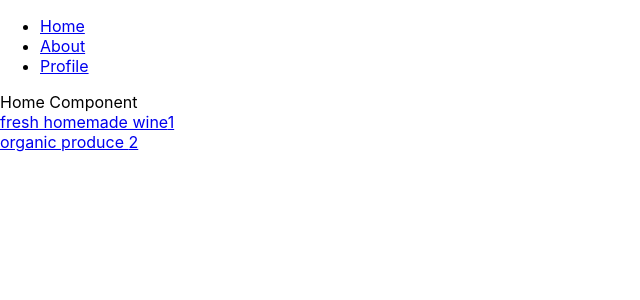
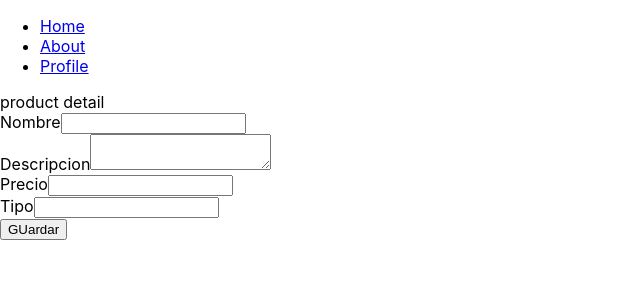
Before and after one commit to Autistoic/market, a React (Create React App) app: page /product in a window 1280 px wide. Shown: the top 300 px of the page, without its empty margins (0-640 px from the left). Built offline with nearby package versions, Linux system fonts and the light colour scheme; no server answers; data requests are answered from the project's data file.

Commit message:
Add new product form

```diff
--- a/db.json
+++ b/db.json
@@ -15,6 +15,22 @@
       "type": "consumables",
       "description": "Raw organic brown eggs in a basket",
       "userID": 2
+    },
+    {
+      "id": 88,
+      "title": "cows ",
+      "price": "799",
+      "type": "animals",
+      "description": "top notch cows",
+      "userID": 2
+    },
+    {
+      "userID": 1,
+      "title": "papitas",
+      "description": "las mejroes papitas",
+      "price": "3.42",
+      "type": "comida",
+      "id": 89
     }
   ],
   "comments": [
@@ -26,6 +42,6 @@
   ],
   "user": {
     "name": "thebestuser",
-    "id" : 3
+    "id": 3
   }
 }
--- a/src/App.js
+++ b/src/App.js
@@ -41,6 +41,9 @@ export default function App() {
           <Route path="/product/:id">
             <ProductDetail />
           </Route>
+          <Route path="/product">
+            <ProductDetail />
+          </Route>
           <Route path="/">
             <Home />
           </Route>
--- a/src/components/Products/ProductDetail.js
+++ b/src/components/Products/ProductDetail.js
@@ -11,13 +11,51 @@ const ProductDetail = () => {
 
   const product = data;
 
+  const [formData, setForm] = useState({userID: 1});
+
+  const myChangeHandler = (event) => {
+    let nam = event.target.name;
+    let val = event.target.value;
+    setForm({
+        ...formData,
+        [nam]: val
+    })
+  }
+
+  const saveProduct = e => {
+    e.preventDefault()
+    const requestOptions = {
+      method: 'POST',
+      headers: { 'Content-Type': 'application/json' },
+      body: JSON.stringify(formData)
+    };
+    fetch('http://localhost:3004/products/', requestOptions)
+      .then(response => response.json())
+      .then(data => console.log(data.id));
+
+  }
+
   return (
-    <div>
+    <form>
       product detail
-      <p> {product.title}</p>
-      <p> {product.description}</p>
-      <p> {product.price}</p>
-    </div>
+      <div>
+        <label for="title">Nombre</label>
+        <input name="title" type="text" value={product.title} onChange={myChangeHandler} />
+      </div>
+      <div>
+        <label for="description">Descripcion</label>
+        <textarea name="description" type="text" value={product.description} onChange={myChangeHandler}/>
+      </div>
+      <div>
+        <label for="price">Precio</label>
+        <input name="price" type="text" value={product.price}  onChange={myChangeHandler}/>
+      </div>
+      <div>
+        <label for="type">Tipo</label>
+        <input name="type" type="text" value={product.type}  onChange={myChangeHandler}/>
+      </div>
+      <button onClick={saveProduct}>GUardar</button>
+    </form>
   );
 };
 
--- a/src/components/Products/ProductsList.js
+++ b/src/components/Products/ProductsList.js
@@ -21,13 +21,18 @@ const ProductsList = () => {
 
           {products.map((product) => (
             <div key={product.id}>
-              <Link to={{ pathname: '/product/'+product.id}}>
-              {product.title}{product.id}
+              <Link to={{ pathname: '/product/' + product.id }}>
+                {product.title}{product.id}
               </Link>
             </div>
           ))}
         </>
       )}
+      <div>
+        <Link to={ {pathname: '/product/'}}>
+          Agregar producto
+        </Link>
+      </div>
     </div>
   );
 };
```
